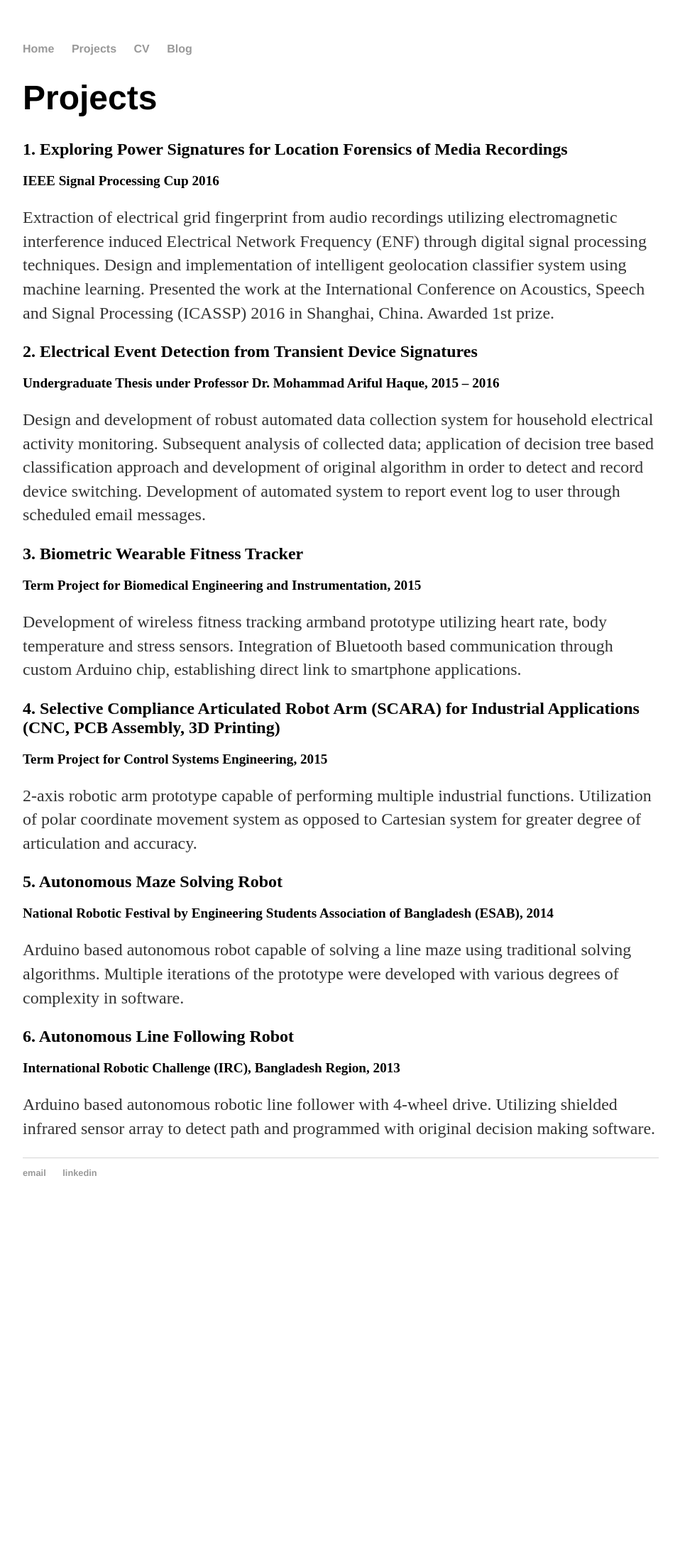
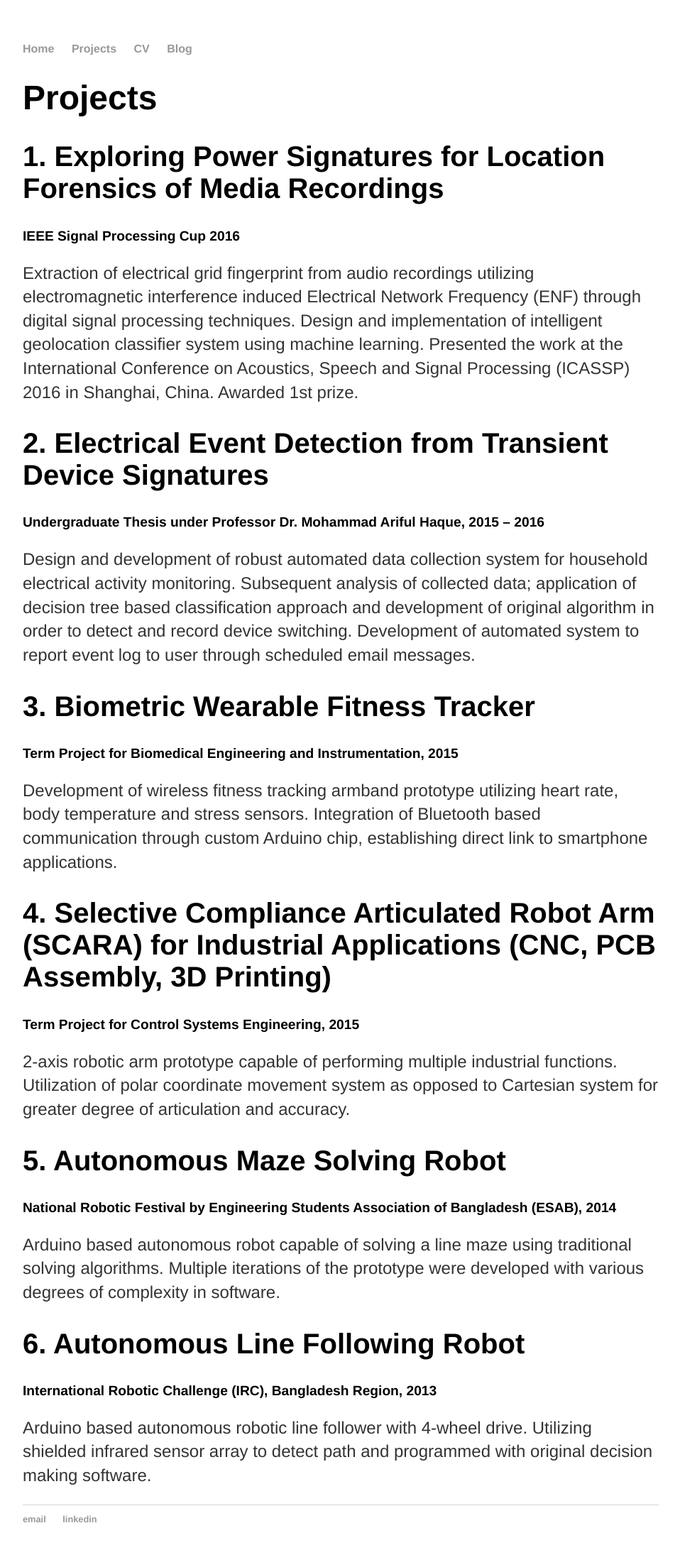
Before and after one commit to MunifMujib/munifmujib.github.io, a Jekyll site: the page built from projects.html, in a window 1280 px wide. Shown: the whole page at 71% size, without its empty margins (160-1118 px from the left). Built offline with Jekyll 4.4.1, drawn with Linux system fonts in a browser that asks for light colours; before the commit the page ends 1720 px from its top, so only the background shows below that.

Commit message:
Update main.css

```diff
--- a/css/main.css
+++ b/css/main.css
@@ -23,10 +23,19 @@ h1 {
     font-size: 3em;
     font-family:'Helvetica', 'Arial', 'Sans-Serif';
 }
+h2 {
+    font-size: 2.5em;
+    font-family:'Helvetica', 'Arial', 'Sans-Serif';
+}
+h3 {
+    font-size: 2em;
+    font-family:'Helvetica', 'Arial', 'Sans-Serif';
+}
 p {
     font-size: 1.5em;
     line-height: 1.4em;
     color: #333;
+    font-family:'Helvetica', 'Arial', 'Sans-Serif';
 }
 footer {
     border-top: 1px solid #d5d5d5;
```
